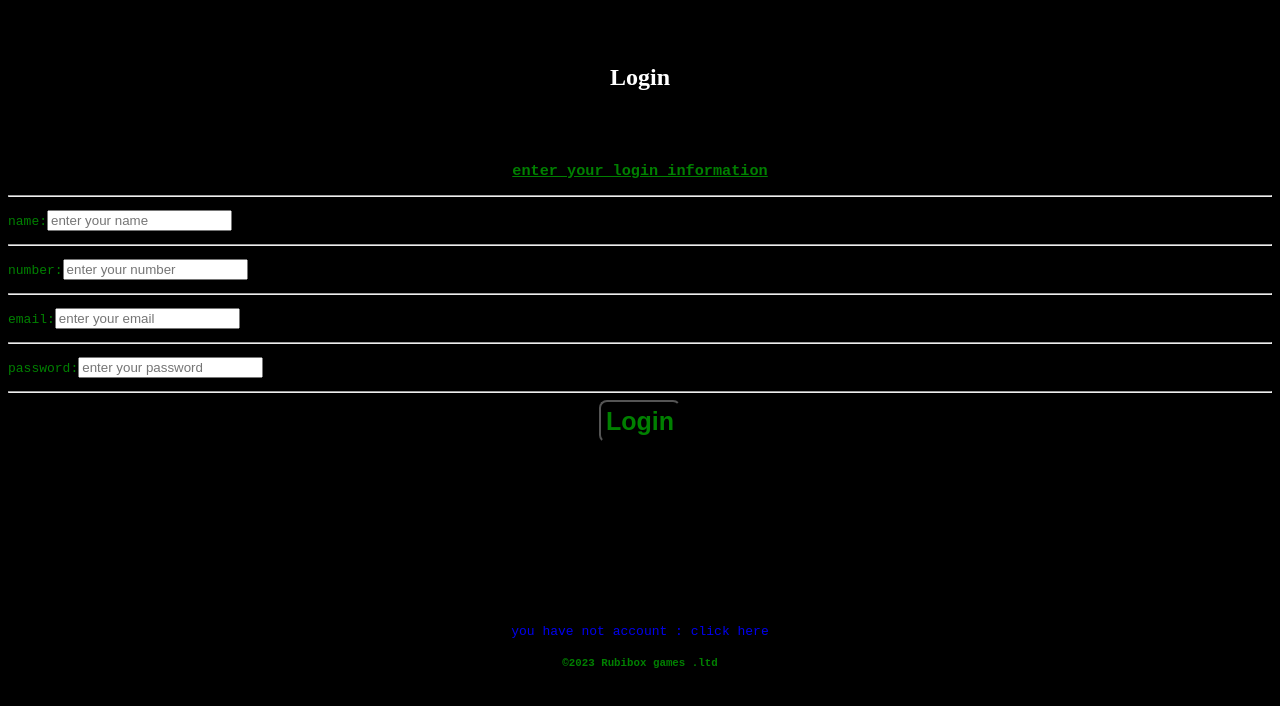
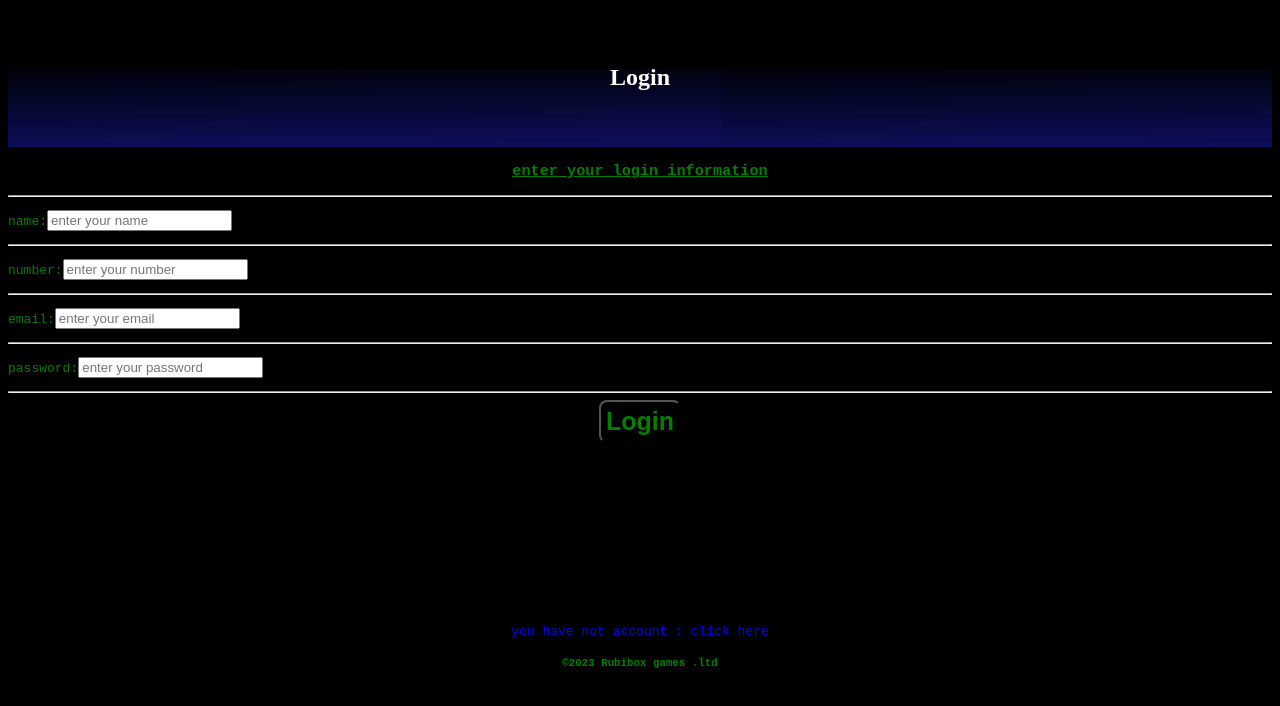
Before and after one commit to RubiBox/RubiBox, a plain HTML site: page page3.html in a window 1280 px wide. Drawn offline with Linux system fonts and the light colour scheme.

Commit message:
Update page3.html

```diff
--- a/page3.html
+++ b/page3.html
@@ -4,8 +4,8 @@
    <title> page3 </title>
    <style>
 	section{
-	background-image: url('img/blue.jpg');
-	background-image: url('img/blue.jpg');
+	background-image: url('blue.jpg');
+	background-image: url('blue.jpg');
 	color:#ffffff;
 	}
 		button {
```
